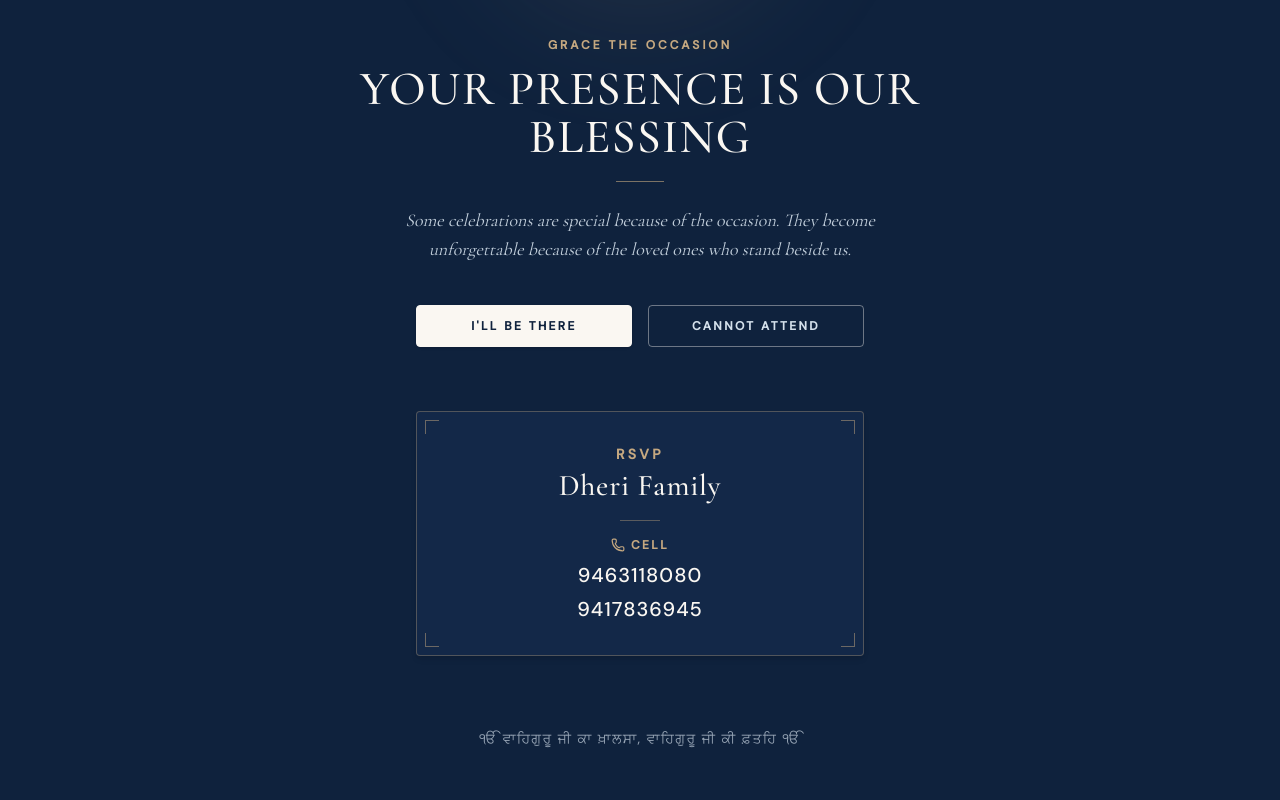
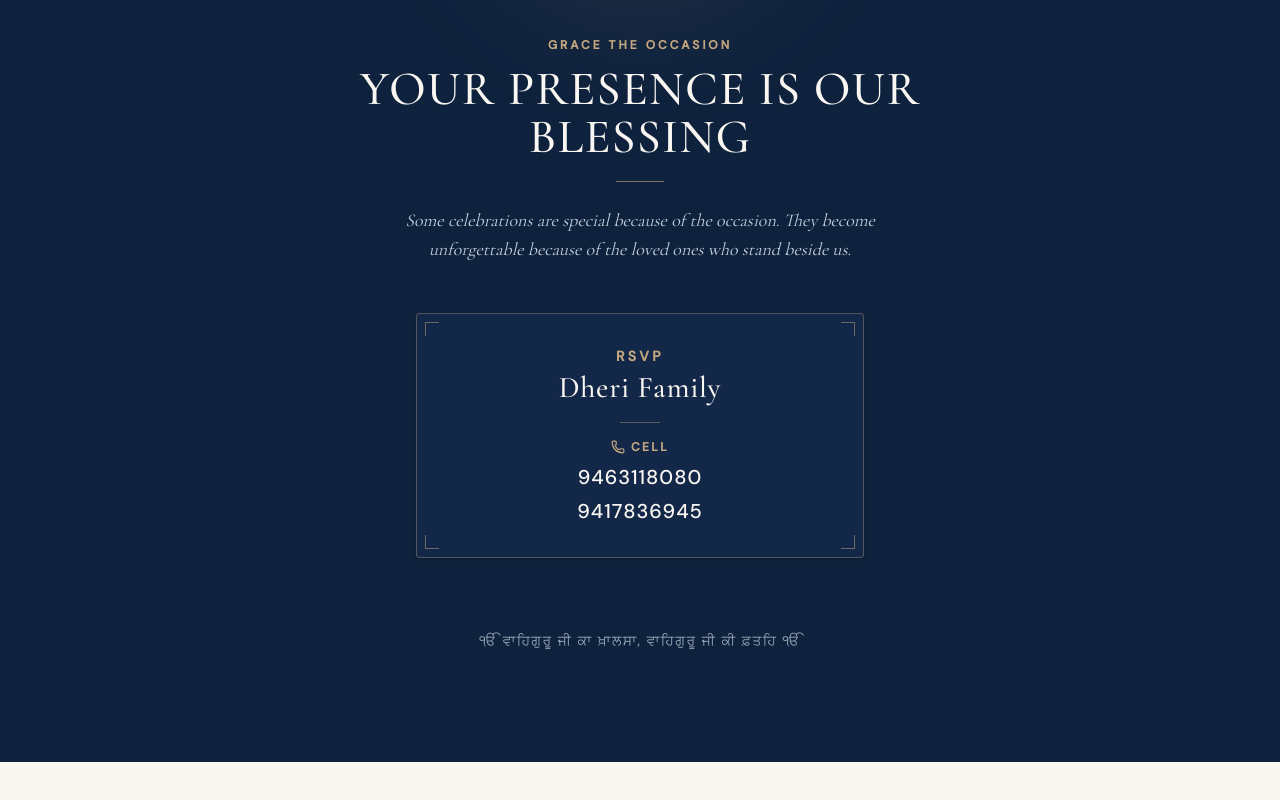
Before and after one commit to GurkanwarSingh56/Wedding-Invitation, a Next.js app: page / in a window 1280 px wide. Shown: the part 5454-6254 px from the top of the page. After the commit the page ends 6216 px from the top, so only its background shows below. Built offline with nearby package versions, Linux system fonts and the light colour scheme.

Commit message:
Remove I'LL BE THERE and CANNOT ATTEND buttons from RSVP section

```diff
--- a/components/sections/RSVP.tsx
+++ b/components/sections/RSVP.tsx
@@ -8,15 +8,6 @@ import { Phone } from "lucide-react";
 export default function RSVP() {
   const { isPunjabi } = useLanguage();
   const { rsvp } = weddingData;
-
-  const handleRSVP = (status: 'yes' | 'no') => {
-    const text = isPunjabi
-      ? `ਸਤਿ ਸ੍ਰੀ ਅਕਾਲ ਜੀ, ਅਸੀਂ ਦਿਲਪ੍ਰੀਤ ਕੌਰ ਅਤੇ ਪੁਨੀਤ ਸਿੰਘ ਦੇ ਵਿਆਹ ਵਿੱਚ ${status === 'yes' ? 'ਜ਼ਰੂਰ ਸ਼ਾਮਲ ਹੋਵਾਂਗੇ।' : 'ਕਿਸੇ ਕਾਰਨ ਸ਼ਾਮਲ ਨਹੀਂ ਹੋ ਸਕਾਂਗੇ।'}`
-      : `Sat Sri Akal Ji, we ${status === 'yes' ? 'will be delighted to attend' : 'regret that we are unable to attend'} Dilpreet Kaur & Puneet Singh's wedding celebrations.`;
-
-    const url = `https://wa.me/${rsvp.whatsappNumber}?text=${encodeURIComponent(text)}`;
-    window.open(url, '_blank');
-  };
 
   return (
     <section className="py-20 md:py-28 px-4 bg-[#0F223D] text-[#FAF7F2] border-t border-[#C5A880]/30 relative overflow-hidden">
@@ -65,28 +56,11 @@ export default function RSVP() {
 
         <div className="w-12 h-[1px] bg-[#C5A880]/60 mx-auto mb-6"></div>
 
-        <p className={`text-sm sm:text-base md:text-lg text-[#D4E0EB]/90 italic mb-10 leading-relaxed max-w-lg mx-auto ${isPunjabi ? 'font-punjabi' : 'font-serif'}`}>
+        <p className={`text-sm sm:text-base md:text-lg text-[#D4E0EB]/90 italic mb-12 leading-relaxed max-w-lg mx-auto ${isPunjabi ? 'font-punjabi' : 'font-serif'}`}>
           {isPunjabi
             ? "ਜਸ਼ਨ ਤਾਂ ਖਾਸ ਹੁੰਦੇ ਹੀ ਹਨ,\nਪਰ ਉਹ ਆਪਣੇ ਪਿਆਰਿਆਂ ਦੇ ਸਾਥ ਨਾਲ ਹੀ ਅਸਲ ਵਿੱਚ ਯਾਦਗਾਰ ਬਣਦੇ ਹਨ।"
             : "Some celebrations are special because of the occasion.\nThey become unforgettable because of the loved ones who stand beside us."}
         </p>
-
-        {/* WhatsApp Quick RSVP Buttons */}
-        <div className="flex flex-col sm:flex-row items-center justify-center gap-3 sm:gap-4 max-w-md mx-auto mb-14 sm:mb-16">
-          <button
-            onClick={() => handleRSVP('yes')}
-            className={`w-full sm:w-auto flex-1 bg-[#FAF7F2] border border-[#FAF7F2] px-7 py-3 text-xs tracking-[0.2em] text-[#0F223D] hover:bg-[#FAF7F2]/90 transition-colors duration-300 uppercase font-semibold shadow-sm rounded-sm ${isPunjabi ? 'font-punjabi' : 'font-sans'}`}
-          >
-            {isPunjabi ? "ਮੈਂ ਜ਼ਰੂਰ ਆਵਾਂਗਾ / ਆਵਾਂਗੀ" : "I'LL BE THERE"}
-          </button>
-
-          <button
-            onClick={() => handleRSVP('no')}
-            className={`w-full sm:w-auto flex-1 border border-[#FAF7F2]/40 bg-transparent px-7 py-3 text-xs tracking-[0.2em] text-[#D4E0EB] hover:bg-[#FAF7F2]/10 hover:text-[#FAF7F2] transition-colors duration-300 uppercase font-semibold rounded-sm ${isPunjabi ? 'font-punjabi' : 'font-sans'}`}
-          >
-            {isPunjabi ? "ਅਫ਼ਸੋਸ, ਸ਼ਾਮਲ ਨਹੀਂ ਹੋ ਸਕਾਂਗੇ" : "CANNOT ATTEND"}
-          </button>
-        </div>
 
         {/* ── Official RSVP Family Contact Information ── */}
         <div className="bg-[#162B4D]/70 border border-[#C5A880]/35 p-6 sm:p-8 rounded-sm shadow-md max-w-md mx-auto relative mb-12">
```
